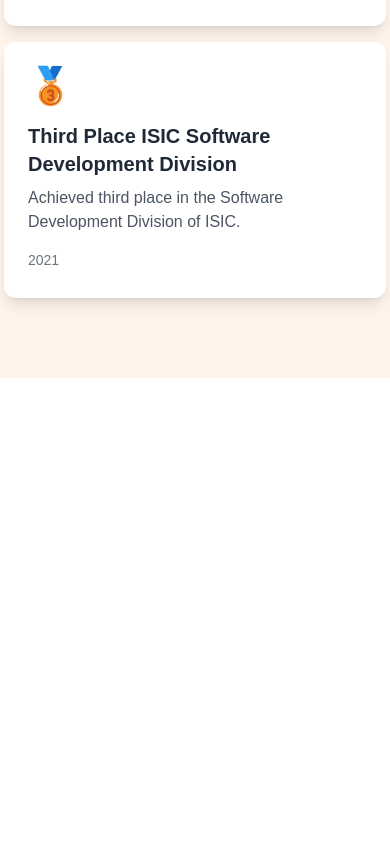
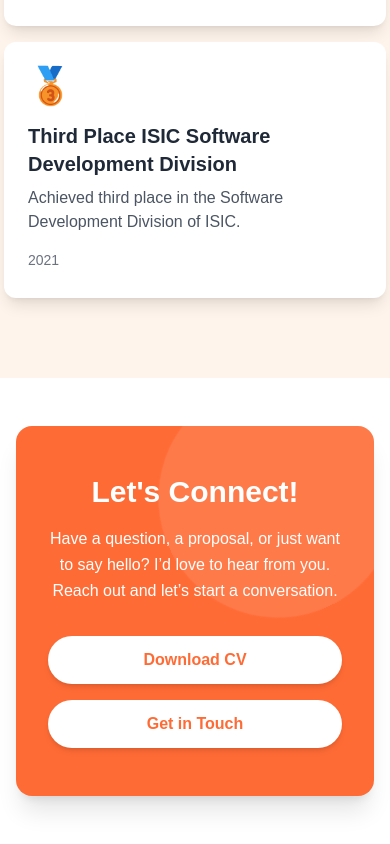
Before and after one commit to syhrezz/Portfolio, a React (Create React App) app: page / in a window 390 px wide. Shown: the part 10391-11235 px from the top of the page. Before the commit the page ends 10769 px from the top, so only its background shows below. Built offline with nearby package versions, Linux system fonts and the light colour scheme.

Commit message:
add contact me section, which can allow people download cd and get in touch via email

```diff
--- a/src/App.js
+++ b/src/App.js
@@ -9,6 +9,7 @@
 import PortfolioDocuments from "./components/PortfolioDocuments.jsx";
 import Technologies from "./components/Technologies.jsx";
 import NewExperience from "./components/newExperience.jsx";
+import ContactMe from "./components/ContactMe.jsx";
 // import Footer from "./components/Footer.jsx";
 // import NewExperience from "./components/newEx.jsx";
 
@@ -25,6 +26,7 @@
       {/* <Tools /> */}
       <PortfolioDocuments />
       <Achievements />
+      <ContactMe />
       {/* <Footer /> */}
       {/* <DetailsProject project={project} /> */}
       {/* <WhyYouShouldHireMe /> */}
--- /dev/null
+++ b/src/components/ContactMe.jsx
@@ -0,0 +1,66 @@
+import React from 'react';
+import { motion } from 'framer-motion';
+import cvFile from '../assets/Syah_CV.pdf';
+
+const ContactMe = () => {
+  return (
+    <div className="container mx-auto px-4 py-12 flex justify-center items-center bg-white">
+      <motion.div
+        className="w-full max-w-5xl px-8 py-12 bg-[#FF6B35] text-white rounded-2xl shadow-xl relative overflow-hidden"
+        initial={{ opacity: 0, y: 20 }}
+        animate={{ opacity: 1, y: 0 }}
+        transition={{ duration: 0.5 }}
+      >
+        <motion.div
+          className="absolute -top-10 -right-4 w-56 h-56 bg-white opacity-10 rounded-full"
+          animate={{
+            scale: [1, 1.1, 1],
+            rotate: [0, 360, 0],
+          }}
+          transition={{
+            duration: 20,
+            repeat: Infinity,
+            ease: "linear"
+          }}
+        />
+        <motion.h1
+          className="text-3xl md:text-4xl font-extrabold mb-4 leading-tight text-center"
+          initial={{ opacity: 0, y: -20 }}
+          animate={{ opacity: 1, y: 0 }}
+          transition={{ delay: 0.2, duration: 0.5 }}
+        >
+          Let's Connect!
+        </motion.h1>
+        <motion.p
+          className="text-base md:text-lg mb-8 leading-relaxed text-center max-w-2xl mx-auto"
+          initial={{ opacity: 0, y: -20 }}
+          animate={{ opacity: 1, y: 0 }}
+          transition={{ delay: 0.4, duration: 0.5 }}
+        >
+          Have a question, a proposal, or just want to say hello? I’d love to hear from you. Reach out and let’s start a conversation.
+        </motion.p>
+        <div className="flex flex-col sm:flex-row gap-4 justify-center max-w-80 mx-auto">
+          <motion.a
+            href={cvFile}
+            download="Syah_CV.pdf"
+            className="w-full sm:w-auto text-center py-3 px-4 bg-white text-[#FF6B35] font-bold rounded-full shadow-md hover:bg-[#F7C59F] hover:text-[#2B2D42] transition duration-300 ease-in-out focus:outline-none focus:ring-2 focus:ring-offset-2 focus:ring-[#FF6B35]"
+            whileHover={{ scale: 1.05, boxShadow: "0 5px 15px rgba(0,0,0,0.1)" }}
+            whileTap={{ scale: 0.95 }}
+          >
+            Download CV
+          </motion.a>
+          <motion.a
+            href="mailto:exzzact@gmail.com"
+            className="w-full sm:w-auto text-center py-3 px-4 bg-white text-[#FF6B35] font-bold rounded-full shadow-md hover:bg-[#F7C59F] hover:text-[#2B2D42] transition duration-300 ease-in-out focus:outline-none focus:ring-2 focus:ring-offset-2 focus:ring-[#FF6B35]"
+            whileHover={{ scale: 1.05, boxShadow: "0 5px 15px rgba(0,0,0,0.1)" }}
+            whileTap={{ scale: 0.95 }}
+          >
+            Get in Touch
+          </motion.a>
+        </div>
+      </motion.div>
+    </div>
+  );
+};
+
+export default ContactMe;
```
Also changed, not shown: 1 other file (tests, documents, lock files or other folders).
